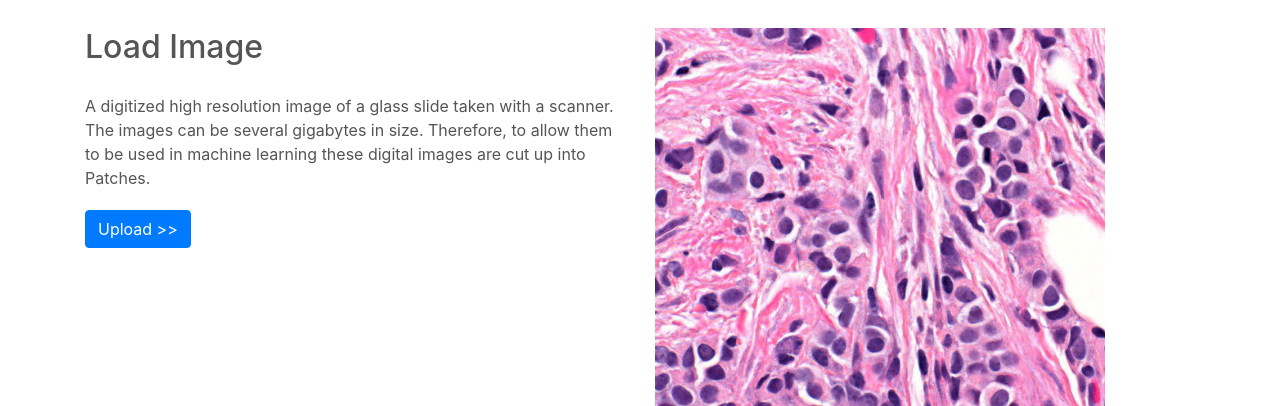
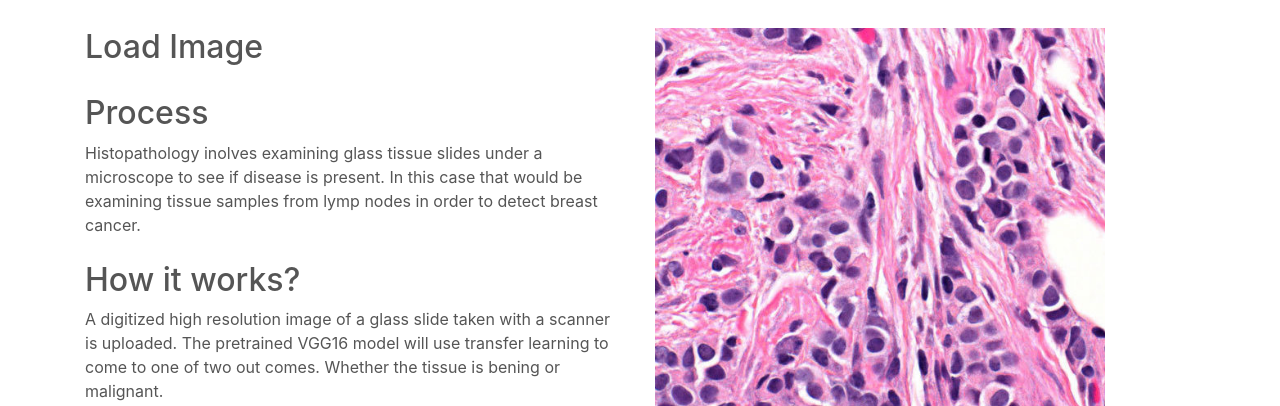
Before and after one commit to nomadtomas/cancerAi, a plain HTML site: page cancerAi/templates/index.html in a window 1280 px wide. Shown: the part 808-1214 px from the top of the page. Drawn offline with nearby package versions, Linux system fonts and the light colour scheme; some packages are replaced by stand-ins of ours; files that its build step writes are made by us from their sources; a script that the page names is missing; files whose address does not match are found by name.

Commit message:
final commit

```diff
--- a/cancerAi/templates/index.html
+++ b/cancerAi/templates/index.html
@@ -93,8 +93,12 @@
           <div class="col-md-6">
             <h2>Load Image</h2>
             <div class="about-content">
-                A digitized high resolution image of a glass slide taken with a scanner. The images can be several gigabytes in size.
-                Therefore, to allow them to be used in machine learning these digital images are cut up into Patches.
+                <h2>Process</h2>
+                Histopathology inolves examining glass tissue slides under a microscope to see if disease is present. In this case that would be
+                examining tissue samples from lymp nodes in order to detect breast cancer.<br><br>
+                <h2>How it works?</h2>
+                A digitized high resolution image of a glass slide taken with a scanner is uploaded. The pretrained VGG16 model will use transfer learning
+                to come to one of two out comes.  Whether the tissue is bening or malignant.
             </div>
             <button type="button" class="btn btn-primary"> Upload >></button>
           </div>
@@ -174,7 +178,7 @@
             </div>
                 <h2>Sai Kondrakunta</h2>
                 <h3>Dame, Data Scientist, Ph.D, Media Buyer, MD, JD, MBA, PsyD</h3>
-                <p>Member of the Royal High Council of Hogwarts</p>
+                <p>Member of the Royal High Council at Hogwarts</p>
           </div>
           <div class="col-md-3 display-pic text-center">
             <div class="img-box">
```
